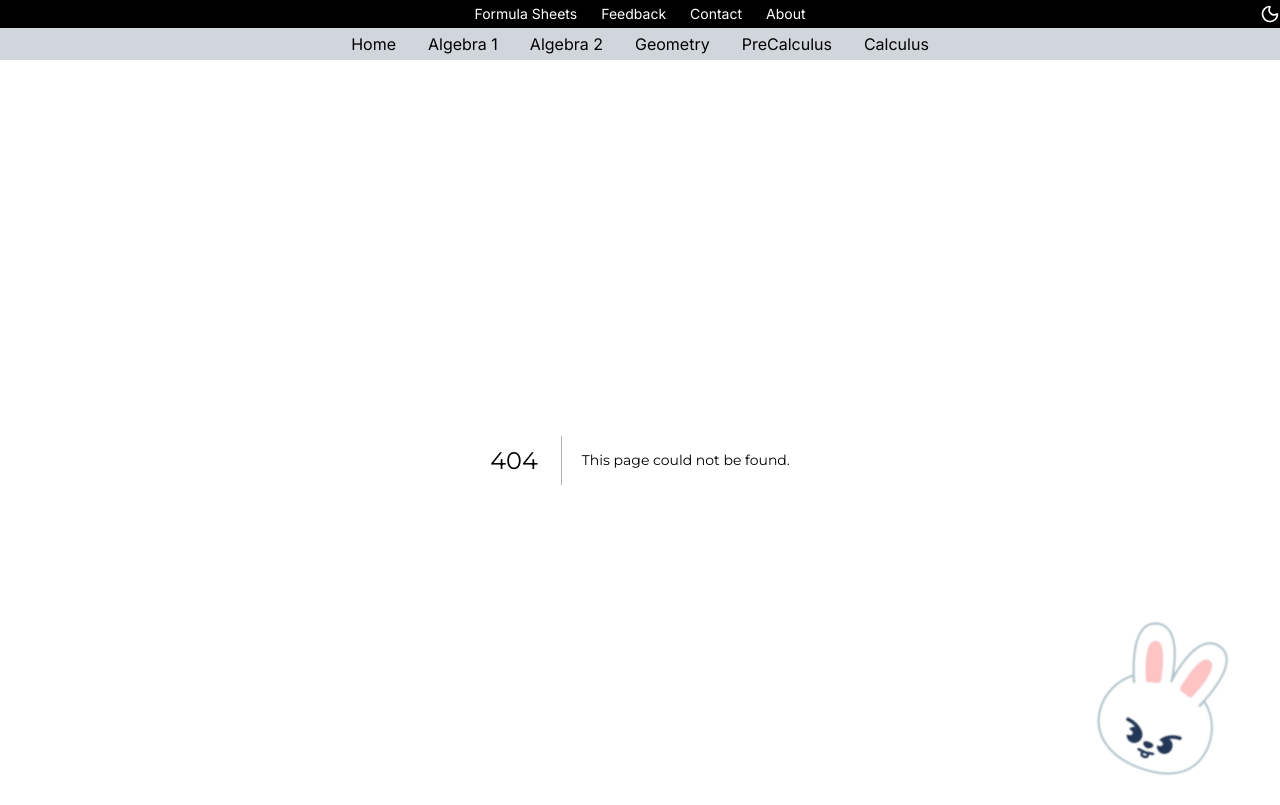
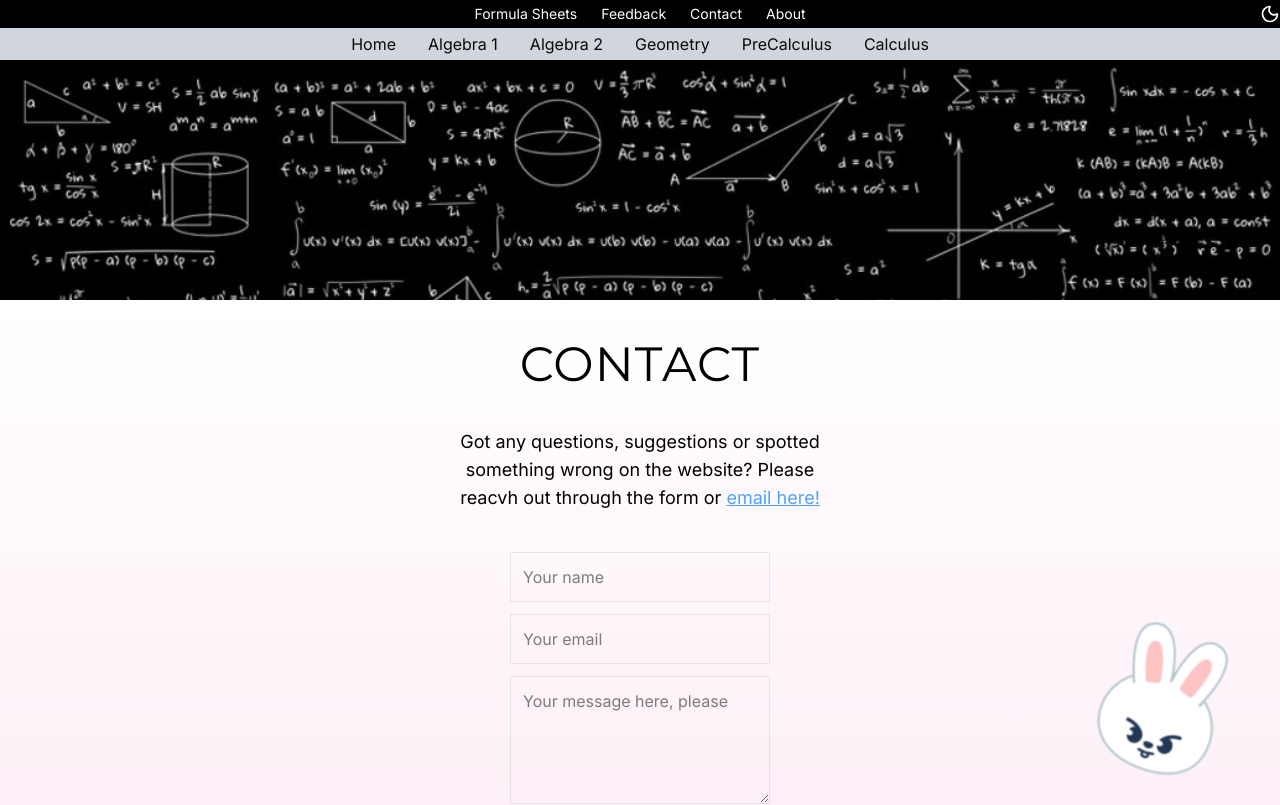
Before and after one commit to dakshs-07/math-notes, a Next.js app: page /contact in a window 1280 px wide. Before the commit this address had no page. Shown: the top 805 px of the page. Built offline with nearby package versions, Linux system fonts and the light colour scheme.

Commit message:
added the contact form

```diff
--- /dev/null
+++ b/app/contact/page.jsx
@@ -0,0 +1,78 @@
+'use client'
+import PageWrapper from "@/components/PageWrapper";
+import Image from "next/image";
+import React, { useState } from "react";
+
+function page() {
+  const [form, setForm] = useState({name: "", email: "", message: "",})
+  const handleChange = (e)=>{
+    setForm({...form, [e.target.name]: e.target.value})
+  }
+
+  const handleSubmit = (e)=>{
+    e.preventDefault();
+    console.log(form);
+    alert("Message sent! Thank you so much!")
+  }
+  return (
+    <div className="relative">
+      <div className="w-full h-[30vh] overflow-hidden">
+        <Image
+          src="/math1.jpg"
+          alt="hero image"
+          width={1200}
+          height={600}
+          className="w-full h-auto"
+        />
+      </div>
+      <PageWrapper gradient="from-white to-pink-100" fontColor="text-black">
+        <div className="flex flex-col justify-center items-center">
+          <h1 className="text-5xl tracking-wide py-10">CONTACT</h1>
+          <p className="text-center max-w-[400px] text-lg">
+            Got any questions, suggestions or spotted something wrong on the
+            website? Please reacvh out through the form or{" "}
+            <a
+              href="mailto:dakshpinjore@gmail.com"
+              className="underline text-blue-400"
+            >
+              email here!
+            </a>
+          </p>
+          <form className="flex flex-col justify-center gap-3 pt-10">
+            <input
+              name="name"
+              placeholder="Your name"
+              value={form.name}
+              onChange={handleChange}
+              className="p-3 border"
+              required
+            />
+            <input
+              type="email"
+              name="email"
+              placeholder="Your email"
+              value={form.email}
+              onChange={handleChange}
+              className="p-3 border"
+              required
+            />
+            <textarea
+              name="message"
+              placeholder="Your message here, please"
+              required
+              className="p-3 border h-32"
+            />
+            <button
+              className="bg-black text-white py-3 hover:opacity-80 cursor-pointer tracking-widest"
+              type="submit"
+            >
+              SEND
+            </button>
+          </form>
+        </div>
+      </PageWrapper>
+    </div>
+  );
+}
+
+export default page;
--- /dev/null
+++ b/app/math/Algebra1/linear-equations/page.jsx
@@ -0,0 +1,9 @@
+import React from 'react'
+
+function page() {
+  return (
+    <div>hi!</div>
+  )
+}
+
+export default page
--- a/components/Leebit.jsx
+++ b/components/Leebit.jsx
@@ -5,6 +5,9 @@ function Leebit() {
   return (
     <div className='fixed bottom-0 right-4 z-50'>
         <Image src="/leebit.png" alt='Leebit everywhere around teh world ofc' height={200} width={200} className='rotate-20 hover:-rotate-20 cursor-pointer transition'/>
+        {/* <div className='absolute inset-0 bg-white text-black flex items-center justify-center opacity-0 group-hover:opacity-100 transition'>
+            <p>Leebit everywhere around the world!!!</p>
+        </div> */}
     </div>
   )
 }
```
Also changed, not shown: app/math/About/page.jsx (added).
